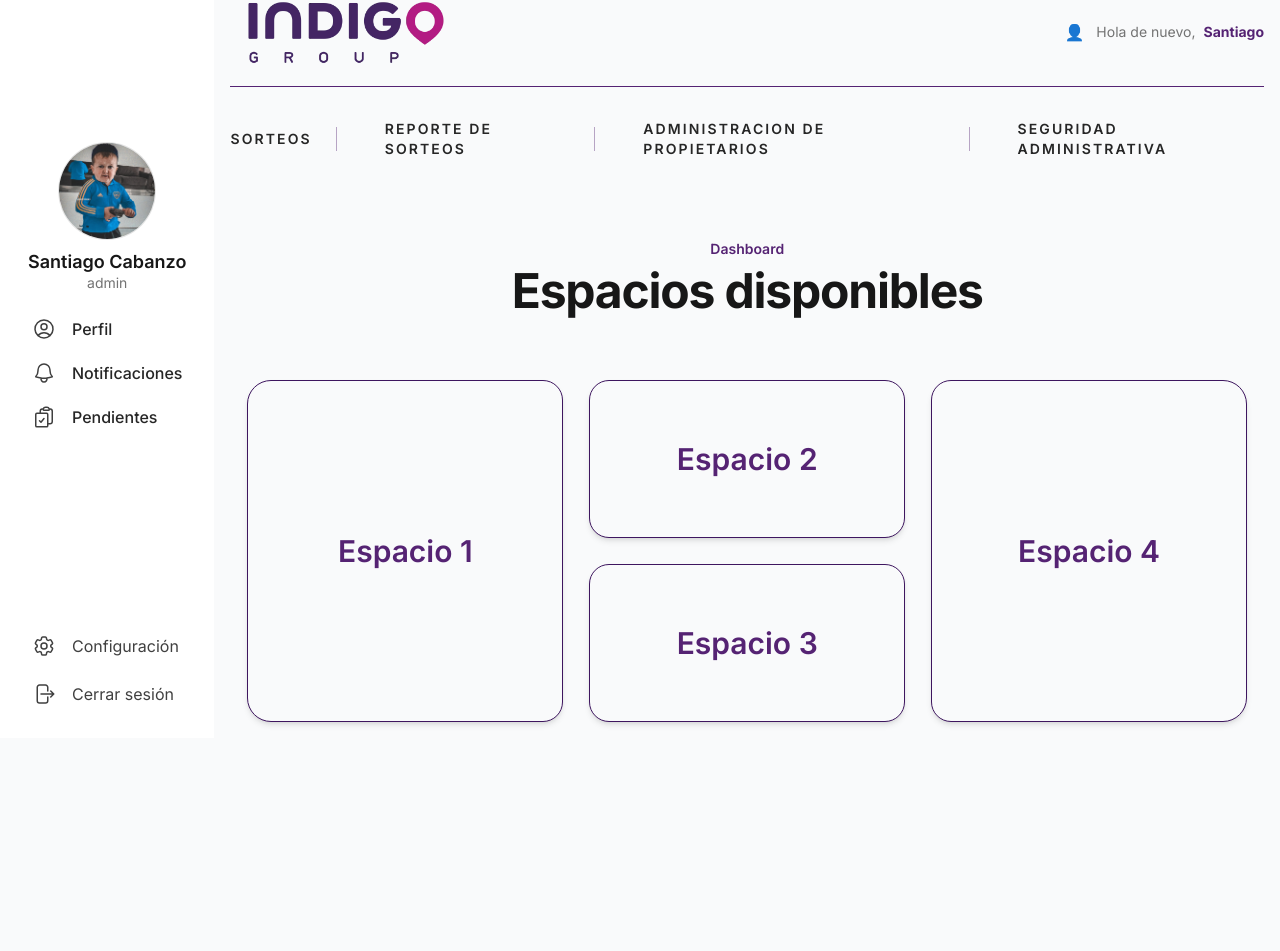
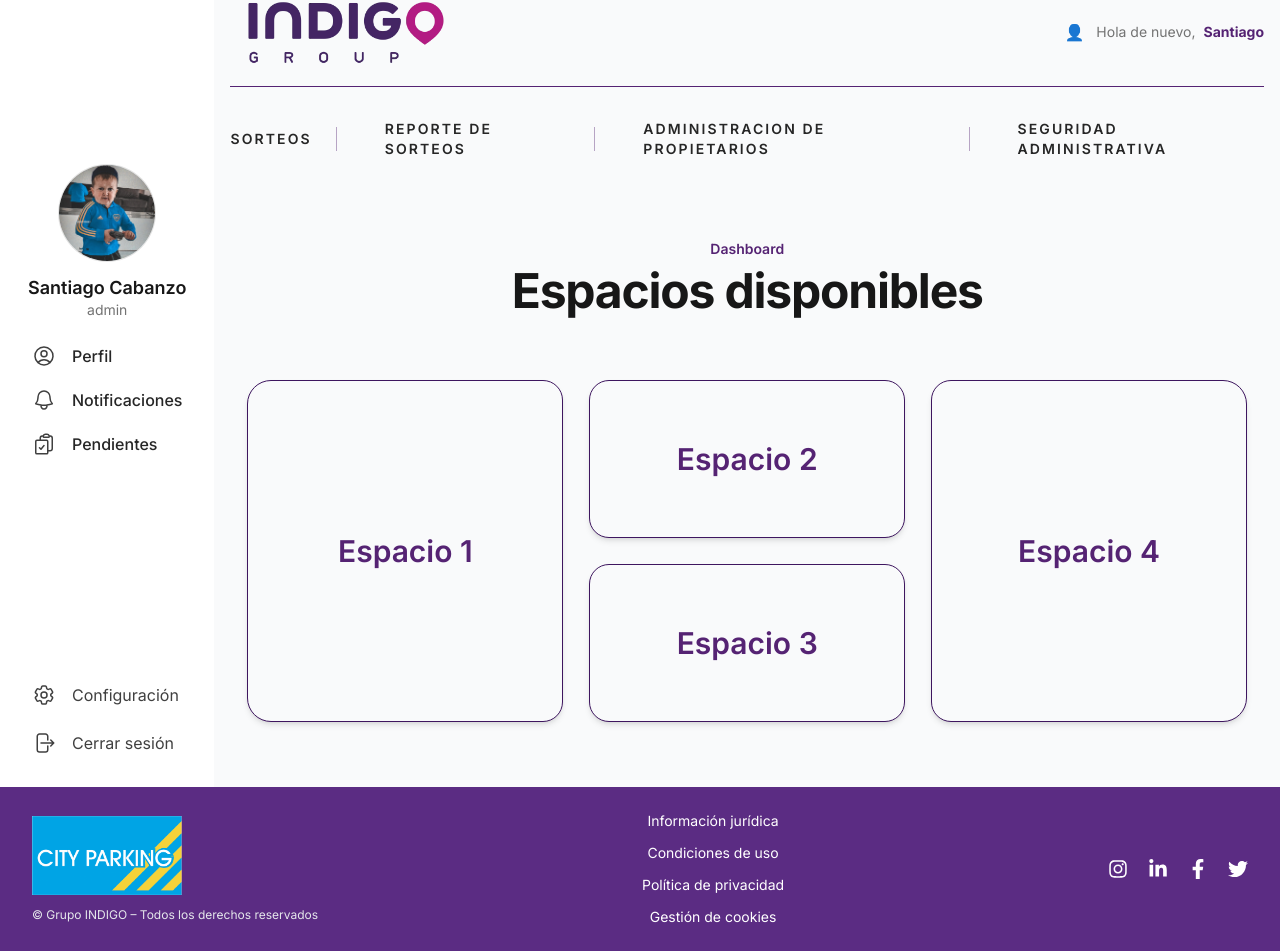
Before and after one commit to lscabanzo63/sipar, a Next.js app: page /mainpage in a window 1280 px wide. Shown: the part 62-1013 px from the top of the page. Before the commit the page ends 849 px from the top, so only its background shows below. Built offline with nearby package versions, Linux system fonts and the light colour scheme.

Commit message:
feat(*): create footer component

```diff
--- a/package.json
+++ b/package.json
@@ -14,6 +14,7 @@
     "next": "15.5.0",
     "react": "19.1.0",
     "react-dom": "19.1.0",
+    "react-icons": "^5.5.0",
     "simple-icons": "^15.11.0"
   },
   "devDependencies": {
--- a/src/app/(protected)/layout.tsx
+++ b/src/app/(protected)/layout.tsx
@@ -1,7 +1,7 @@
-// src/app/(protected)/layout.tsx
 import AsideBar from "@/components/shared/AsideBar";
 import NavBar from "@/components/shared/NavBar";
 import Header from "@/components/shared/Header";
+import Footer from "@/components/shared/Footer";
 import { getNavItemsFor, type UserRole } from "@/lib/utils/nav";
 
 export default function ProtectedLayout({ children }: { children: React.ReactNode }) {
@@ -9,6 +9,7 @@ export default function ProtectedLayout({ children }: { children: React.ReactNod
   const navItems = getNavItemsFor(role);
 
   return (
+    <>
     <div
       className="
         grid min-h-screen
@@ -36,6 +37,9 @@ export default function ProtectedLayout({ children }: { children: React.ReactNod
       <main className="col-[1] lg:col-[2] row-[3] ">
         <div className="mx-auto max-w-6xl">{children}</div>
       </main>
+
     </div>
+    <Footer />
+    </>
   );
 }
--- a/src/components/shared/AsideBar.tsx
+++ b/src/components/shared/AsideBar.tsx
@@ -23,44 +23,48 @@ type Props = {
 };
 
 const MAIN_ITEMS: SidebarItem[] = [
-  { label: "Perfil",         href: "/mainpage/perfil",         icon: UserCircleIcon },
+  { label: "Perfil", href: "/mainpage/perfil", icon: UserCircleIcon },
   { label: "Notificaciones", href: "/mainpage/notificaciones", icon: BellIcon },
-  { label: "Pendientes",     href: "/mainpage/pendientes",     icon: ClipboardDocumentCheckIcon },
+  { label: "Pendientes", href: "/mainpage/pendientes", icon: ClipboardDocumentCheckIcon },
 ];
 
 export default function AsideBar({ user, items = MAIN_ITEMS }: Props) {
   const pathname = usePathname();
 
   return (
-    <aside className="w-fit bg-white  hidden lg:block">
-
-      <div className="
-        h-screen
-        grid grid-rows-[1fr_auto_auto_auto_1fr_auto]
+   <aside className="w-fit bg-white hidden lg:block h-full">
+    <div
+      className="
+        h-full
+        grid grid-rows-[1fr_auto_1fr_auto]   /* ↑ espacio | bloque centrado | espacio | acciones */
         justify-items-center
         px-6
-      ">
-        {/* spacer superior (1fr) */}
+      "
+    >
+      {/* 1) ESPACIO SUPERIOR (1fr) */}
       <div />
 
-        {/* Avatar centrado verticalmente (fila 2) */}
-        <div className="h-24 w-24 rounded-full overflow-hidden ring-1 ring-neutral-200">
-          {/* {user?.avatarUrl ? ( */}
-            <Image src="/prueba.jpg" alt={user?.name || "avatar"} width={96} height={96} />
-          {/* ) : (
-            <div className="h-full w-full bg-neutral-200" />
-          )} */}
+      {/* 2) BLOQUE CENTRADO: Foto → Nombre/Rol → Menú (hasta Pendientes) */}
+      <div className="w-full max-w-[220px]">
+        {/* Foto */}
+        <div className="mx-auto h-24 w-24 rounded-full overflow-hidden ring-1 ring-neutral-200">
+          <Image
+            src={user?.avatarUrl || "/prueba.jpg"}
+            alt={user?.name || "avatar"}
+            width={96}
+            height={96}
+          />
         </div>
 
-        {/* Nombre / rol (fila 3) */}
-        <div className="text-center">
-          <p className="mt-3 text-lg font-semibold text-neutral-900 leading-tight">
+        {/* Nombre / rol */}
+        <div className="mt-4 text-center">
+          <p className="text-lg font-semibold text-neutral-900 leading-tight">
             {user?.name ?? "Usuario"}
           </p>
           <p className="text-sm text-neutral-500">{user?.role ?? "Rol"}</p>
         </div>
 
-        {/* Menú principal (fila 4) — SIEMPRE debajo del avatar */}
+        {/* Menú principal (incluye Perfil, Notificaciones, Pendientes) */}
         <nav className="mt-6 w-full">
           <ul className="space-y-5">
             {items.map(({ href, label, icon: Icon }) => {
@@ -88,11 +92,12 @@ export default function AsideBar({ user, items = MAIN_ITEMS }: Props) {
             })}
           </ul>
         </nav>
+      </div>
 
-        {/* spacer inferior (1fr) para mantener el avatar al centro */}
+      {/* 3) ESPACIO INFERIOR (1fr) */}
       <div />
 
-        {/* Acciones (fila 6) ancladas abajo */}
+      {/* 4) ACCIONES ancladas abajo */}
       <div className="w-full pb-8 space-y-6">
         <Link
           href="/mainpage/configuracion"
--- /dev/null
+++ b/src/components/shared/Footer.tsx
@@ -0,0 +1,60 @@
+"use client";
+
+import Image from "next/image";
+import Link from "next/link";
+import { FaInstagram, FaLinkedinIn, FaFacebookF, FaTwitter } from "react-icons/fa";
+
+export default function Footer() {
+  return (
+    <footer className="bg-[#5B2C83] text-white">
+      <div className="mx-auto max-w-7xl px-6 lg:px-8 py-6 flex flex-col md:flex-row items-center justify-between gap-6">
+
+        {/* Logo y derechos */}
+        <div className="flex flex-col items-center md:items-start gap-3">
+          <Image
+            src="/logo-city-parking.png"
+            alt="City Parking"
+            width={150}
+            height={40}
+            priority
+          />
+          <p className="text-xs text-gray-200">
+            © Grupo INDIGO – Todos los derechos reservados
+          </p>
+        </div>
+
+        {/* Enlaces legales */}
+        <div className="flex flex-col items-center gap-2 md:gap-3 text-sm md:text-left">
+          <Link href="#" className="hover:underline">
+            Información jurídica
+          </Link>
+          <Link href="#" className="hover:underline">
+            Condiciones de uso
+          </Link>
+          <Link href="#" className="hover:underline">
+            Política de privacidad
+          </Link>
+          <Link href="#" className="hover:underline">
+            Gestión de cookies
+          </Link>
+        </div>
+
+        {/* Redes sociales */}
+        <div className="flex gap-5 text-white text-xl">
+          <Link href="#" aria-label="Instagram" className="hover:text-gray-300">
+            <FaInstagram />
+          </Link>
+          <Link href="#" aria-label="LinkedIn" className="hover:text-gray-300">
+            <FaLinkedinIn />
+          </Link>
+          <Link href="#" aria-label="Facebook" className="hover:text-gray-300">
+            <FaFacebookF />
+          </Link>
+          <Link href="#" aria-label="Twitter" className="hover:text-gray-300">
+            <FaTwitter />
+          </Link>
+        </div>
+      </div>
+    </footer>
+  );
+}
```
Also changed, not shown: public/logo-city-parking.png (added), 1 other file (tests, documents, lock files or other folders). Lines whose indentation alone changed are shown as unchanged.
